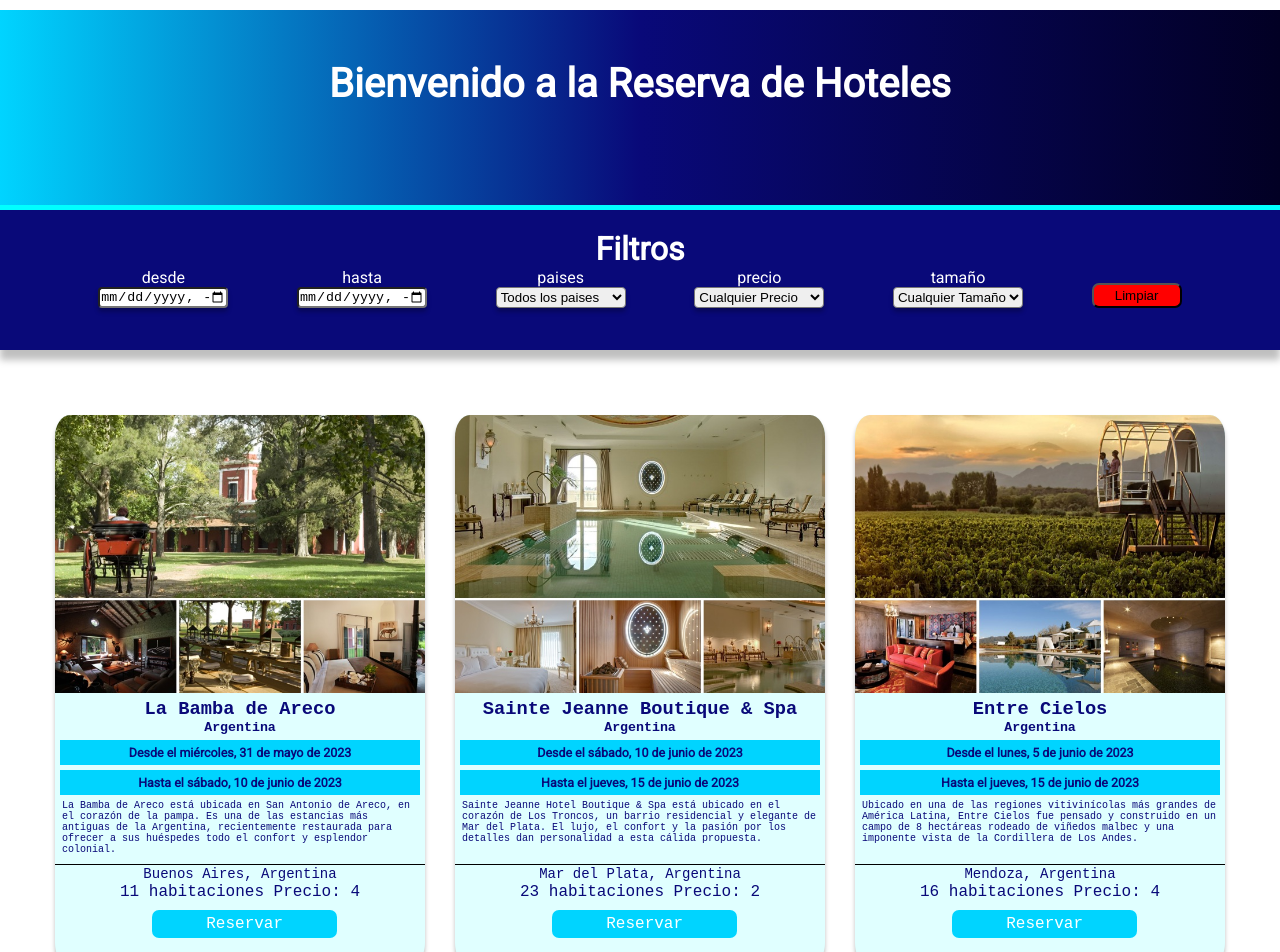
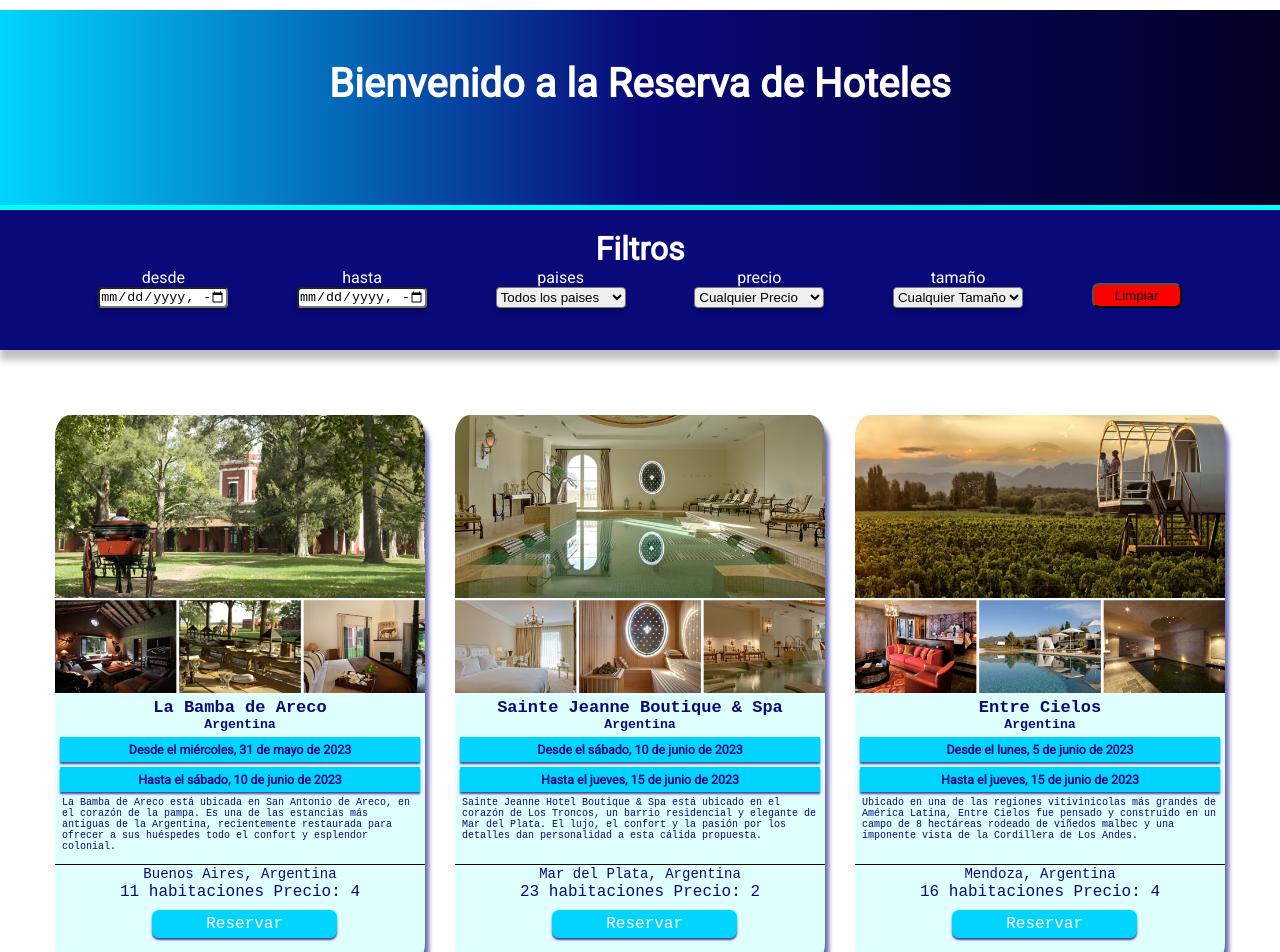
Before and after one commit to GregoryGalicio/filtrado-hoteles, a React (Create React App) app: page / in a window 1280 px wide. Shown: the top 952 px of the page. Built offline with nearby package versions, Linux system fonts and the light colour scheme.

Commit message:
shadows finally

```diff
--- a/src/components/Hotel/Hotel.scss
+++ b/src/components/Hotel/Hotel.scss
@@ -11,7 +11,7 @@
   background-color: lightcyan;
   margin:15px;
   margin-bottom: 15px;
-  box-shadow: 0px 4px 4px rgba(0, 0, 0, 0.25);
+  box-shadow: 4px 8px 4px rgba(9,9,121, 0.60);
   border-radius: 4%;
   overflow: hidden;/*este estilo hace que los hijos de ese box tengan como limite al padre y sus estilos en este caso el border radius*/
   //font-family: sans-serif;
@@ -21,6 +21,9 @@
     overflow: auto;
     border-bottom: 1px solid black;
 
+  }
+  .containerImageDescription h3 {
+  font-size: 17px;
 
   }
   .image{
@@ -36,6 +39,7 @@
     background-color:var(--blue);
     margin: 5px;
     padding: 5px;
+    box-shadow: 0px 2px 2px rgba(9,9,121, 0.75);
     // color: white;
 
   }
@@ -47,6 +51,7 @@
     background-color:var(--blue);
     margin: 5px;
     padding: 5px;
+    box-shadow: 0px 2px 2px rgba(9,9,121, 0.75);
     // color: white;
 
   }
@@ -79,6 +84,7 @@
     margin-top: 2.5%;
     border-radius:7px;
     color: white;
+    box-shadow: 0px 2px 2px rgba(9,9,121, 0.75);
 
     &:hover {
       cursor: pointer;
```
